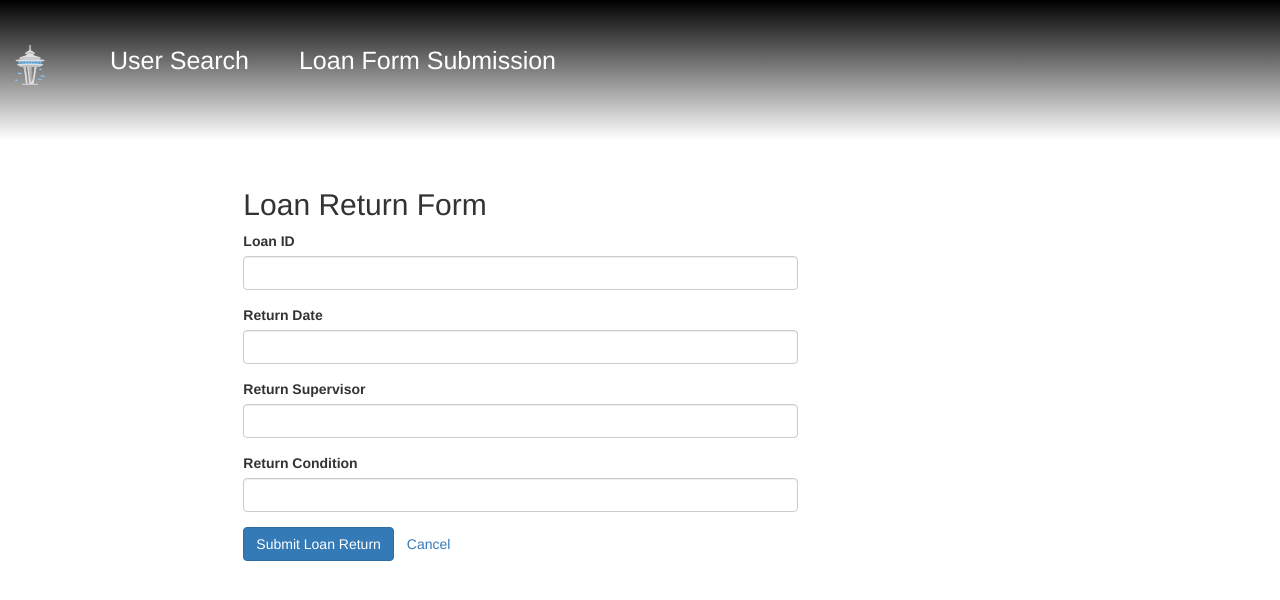
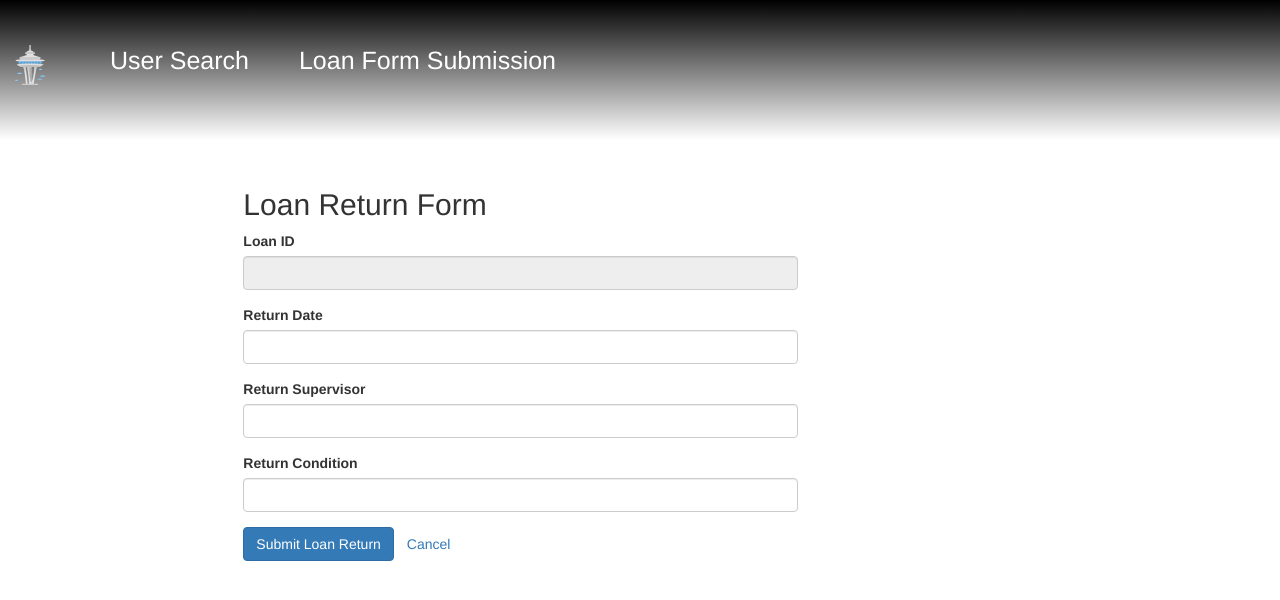
Before and after one commit to LukeWReagan/asset-management, an Angular app: page /loan-resolve in a window 1280 px wide. Shown: the top 600 px of the page. Built offline with nearby package versions, Linux system fonts and the light colour scheme.

Commit message:
loan-resolve autofills id

```diff
--- a/src/app/loan-info/loan-info.component.html
+++ b/src/app/loan-info/loan-info.component.html
@@ -32,7 +32,7 @@
               <tr>
                 <td style="text-align:center" colspan="2">
                   <button *ngIf="this.resolveLoanId != loan.LoanID" (click)="this.openLoanResolve(this.loan.LoanID)">Resolve Loan</button>
-                  <app-loan-resolve *ngIf="this.resolveLoanId == loan.LoanID"></app-loan-resolve>
+                  <app-loan-resolve [loanid]="loan.LoanID" *ngIf="this.resolveLoanId == loan.LoanID"></app-loan-resolve>
                 </td>
               </tr>
               </tbody>
--- a/src/app/loan-info/loan-info.component.ts
+++ b/src/app/loan-info/loan-info.component.ts
@@ -23,7 +23,7 @@ export class LoanInfoComponent implements OnInit {
   ) { }
 
   ngOnInit() {
-
+    this.loans = [];
     this.empId = this.userService.storedId;
     this.empName = this.userService.storedName;
     this.resolveLoanId = -1;
--- a/src/app/loan-resolve/loan-resolve.component.html
+++ b/src/app/loan-resolve/loan-resolve.component.html
@@ -5,7 +5,7 @@
     <div class="col-md-6">
         <div class="form-group">
           <label for="LoanID">Loan ID</label>
-          <input type="text" formControlName="LoanID" class="form-control" [ngClass]="{ 'is-invalid': submitted && f.LoanID.errors }" />
+          <input type="text" [attr.disabled]="true" formControlName="LoanID" class="form-control" [ngClass]="{ 'is-invalid': submitted && f.LoanID.errors }" />
           <div *ngIf="submitted && f.LoanID.errors" class="invalid-feedback">
             <div *ngIf="f.LoanID.errors.required">Loan ID is required</div>
           </div>
--- a/src/app/loan-resolve/loan-resolve.component.ts
+++ b/src/app/loan-resolve/loan-resolve.component.ts
@@ -1,4 +1,4 @@
-import { Component, OnInit } from '@angular/core';
+import { Component, OnInit, Input } from '@angular/core';
 import { Router } from '@angular/router';
 import { FormBuilder, FormGroup, Validators } from '@angular/forms';
 import { UserService } from '../_service/user.service';
@@ -12,7 +12,7 @@ import { AlertService } from '../_service/alert.service';
 export class LoanResolveComponent implements OnInit {
 
   public loanForm: FormGroup;
-
+  @Input() loanid:any;
   constructor(
     private formBuilder: FormBuilder,
     private router: Router,
@@ -27,6 +27,8 @@ export class LoanResolveComponent implements OnInit {
       ReturnSupervisor: ['', []],
       ReturnCondition: ['', []]
     });
+    console.log('loanid: ' + this.loanid);
+    this.loanForm.get('LoanID').setValue(this.loanid);
   }
 
   cancelLoanResolve() {
```
